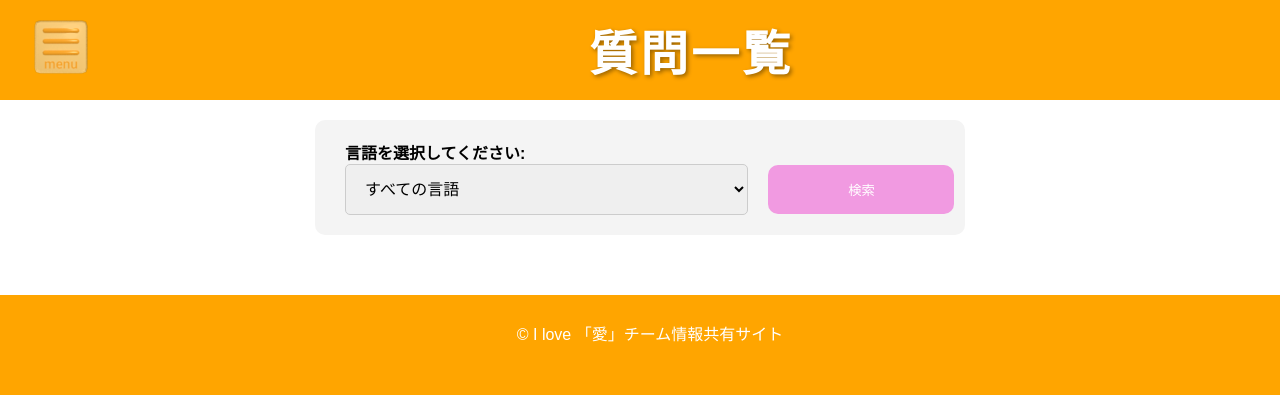
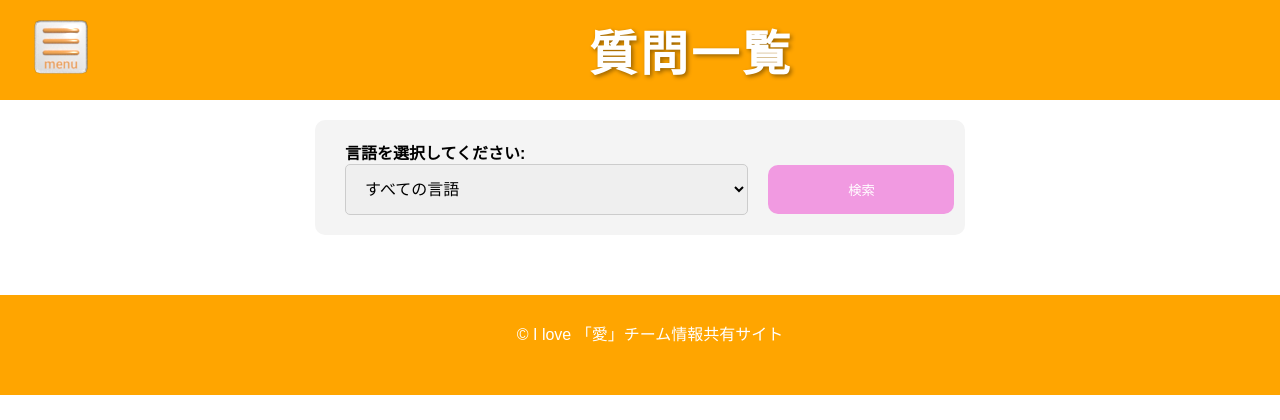
Before and after one commit to Misetsu/PB1, a PHP site: page /index.php in a window 1280 px wide, with the pointer over the restyled element. Shown: the top 420 px of the page. Run offline with PHP 8.4, Linux system fonts and the light colour scheme; data that the repository does not hold is empty.

Commit message:
image opacity

```diff
--- a/css/styles.css
+++ b/css/styles.css
@@ -404,6 +404,11 @@ cds-code-snippet {
     width: 80%;
 }
 
+img:hover {
+    opacity: 1.0;
+    filter: alpha(opacity=100);
+}
+
 #new-answer {
     width: 100%;
     height: 100px;
```
